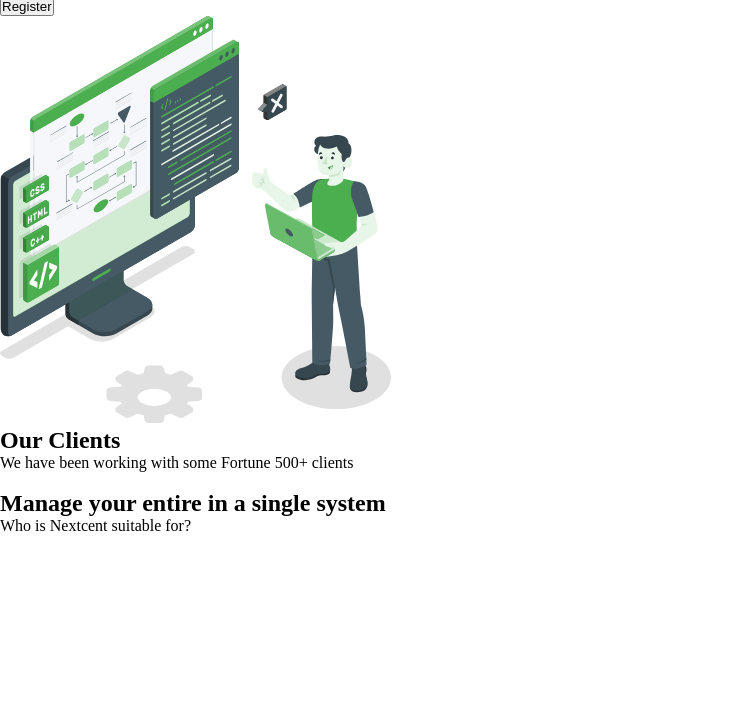
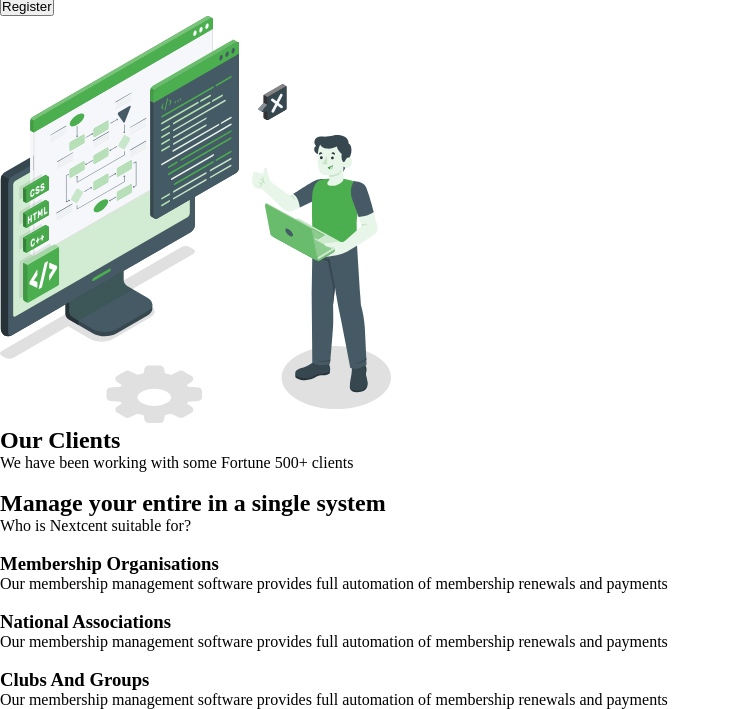
Before and after one commit to renata21lima/landing-page-nextcenter, a plain HTML site: page index.html in a window 1280 px wide. Shown: the part 213-922 px from the top of the page, without its empty margins (0-731 px from the left). Before the commit the page ends 800 px from the top, so only its background shows below. Drawn offline with Linux system fonts and the light colour scheme.

Commit message:
feat: add div cards

```diff
--- a/index.html
+++ b/index.html
@@ -56,6 +56,23 @@
             <h2>Manage your entire in a single system</h2>
             <p>Who is Nextcent suitable for?</p>
         </div>
+        <div class="cards">
+            <div class="card">
+                <img src="" alt="">
+                <h3>Membership Organisations</h3>
+                <p>Our membership management software provides full automation of membership renewals and payments</p>
+            </div>
+            <div class="card">
+                <img src="" alt="">
+                <h3>National Associations</h3>
+                <p>Our membership management software provides full automation of membership renewals and payments</p>
+            </div>
+            <div class="card">
+                <img src="" alt="">
+                <h3>Clubs And Groups</h3>
+                <p>Our membership management software provides full automation of membership renewals and payments</p>
+            </div>
+        </div>
     </section>
 </body>
 </html>
```
